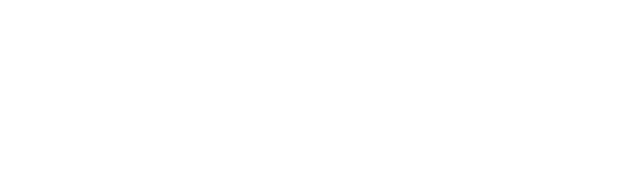
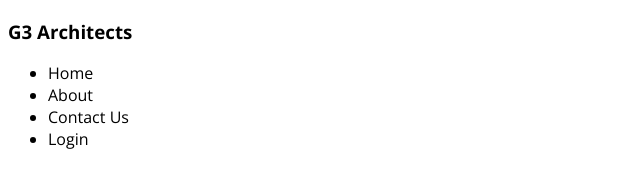
Before and after one commit to kaiem1/g3-architects-website, a plain HTML site: page index.html in a window 1280 px wide. Shown: the whole page, without its empty margins (0-640 px from the left). Drawn offline with nearby package versions, Linux system fonts and the light colour scheme.

```diff
--- a/index.html
+++ b/index.html
@@ -7,6 +7,22 @@
     <link rel="stylesheet" href="styles/architect.css">
 </head>
 <body>
+    <header>
+        <nav>
+            <h3>G3 Architects</h3>
+            <ul>
+                <li>Home</li>
+                <li>About</li>
+                <li>Contact Us</li>
+                <li>Login</li>
+            </ul>
+        </nav>
+    </header>
+    <main>
 
+    </main>
+    <footer>
+
+    </footer>
 </body>
 </html>
--- a/styles/architect.css
+++ b/styles/architect.css
@@ -0,0 +1,6 @@
+/* work sans font from google fonts */
+@import url('https://fonts.googleapis.com/css2?family=Open+Sans:ital,wght@0,300..800;1,300..800&display=swap');
+
+*{
+    font-family: "Open Sans", sans-serif;
+}
```
